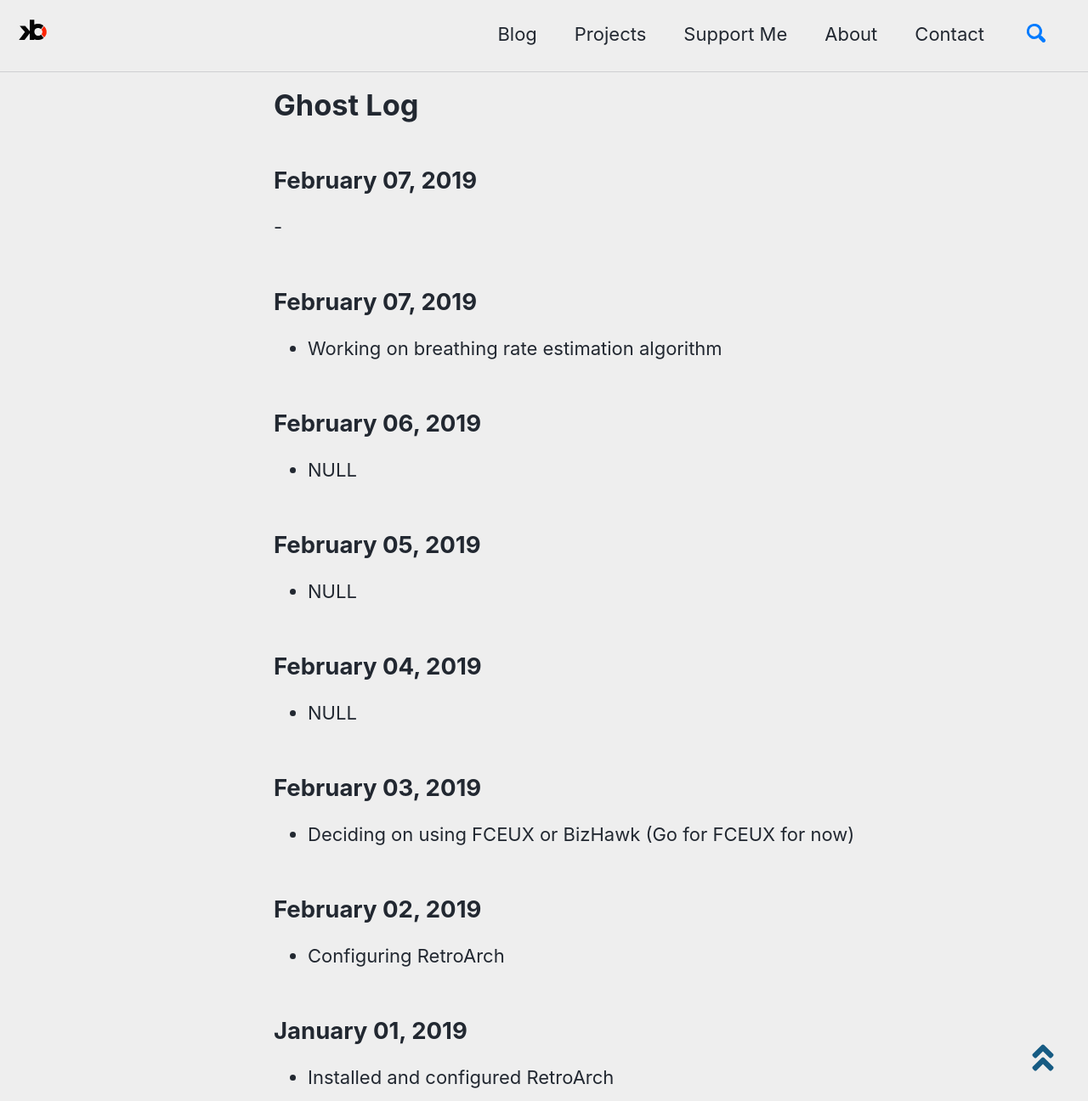
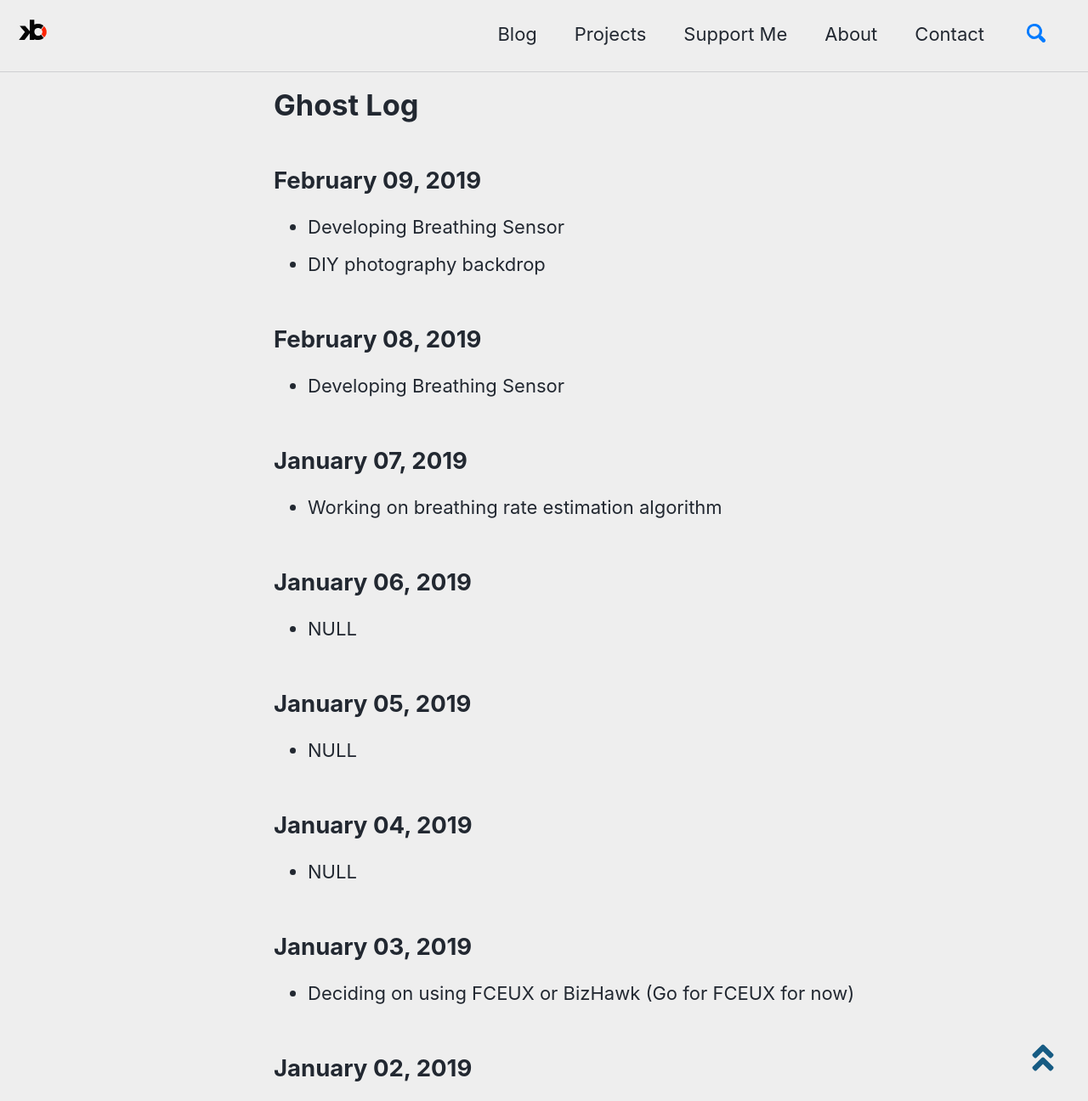
Before and after one commit to kulbhushanchand/kulbhushanchand.github.io-v2, a Jekyll site: the page built from _pages/main/log.md, in a window 1280 px wide and 1400 px high, cut to the strip 104-1400 px from the top of the window. Shown: the whole strip at 85% size. Built offline with Jekyll 4.4.1, drawn with Linux system fonts in a browser that asks for light colours; cached includes are drawn as plain includes; comment, search, counter and statistics services are not loaded; a style sheet for code colours, icons or effects is not loaded.

Commit message:
Update log.md

```diff
--- a/_pages/main/log.md
+++ b/_pages/main/log.md
@@ -17,25 +17,29 @@ toc: false
 
 {% assign dateFormat = '%B %d, %Y' %}
 
-## {{ "2019-02-07" | date: dateFormat }}
--
+## {{ "2019-02-09" | date: dateFormat }}
+- Developing Breathing Sensor
+- DIY photography backdrop
 
-## {{ "2019-02-07" | date: dateFormat }}
+## {{ "2019-02-08" | date: dateFormat }}
+- Developing Breathing Sensor
+
+## {{ "2019-01-07" | date: dateFormat }}
 - Working on breathing rate estimation algorithm
 
-## {{ "2019-02-06" | date: dateFormat }}
+## {{ "2019-01-06" | date: dateFormat }}
 - NULL
 
-## {{ "2019-02-05" | date: dateFormat }}
+## {{ "2019-01-05" | date: dateFormat }}
 - NULL
 
-## {{ "2019-02-04" | date: dateFormat }}
+## {{ "2019-01-04" | date: dateFormat }}
 - NULL
 
-## {{ "2019-02-03" | date: dateFormat }}
+## {{ "2019-01-03" | date: dateFormat }}
 - Deciding on using FCEUX or BizHawk (Go for FCEUX for now)
 
-## {{ "2019-02-02" | date: dateFormat }}
+## {{ "2019-01-02" | date: dateFormat }}
 - Configuring RetroArch
 
 ## {{ "2019-01-01" | date: dateFormat }}
```
